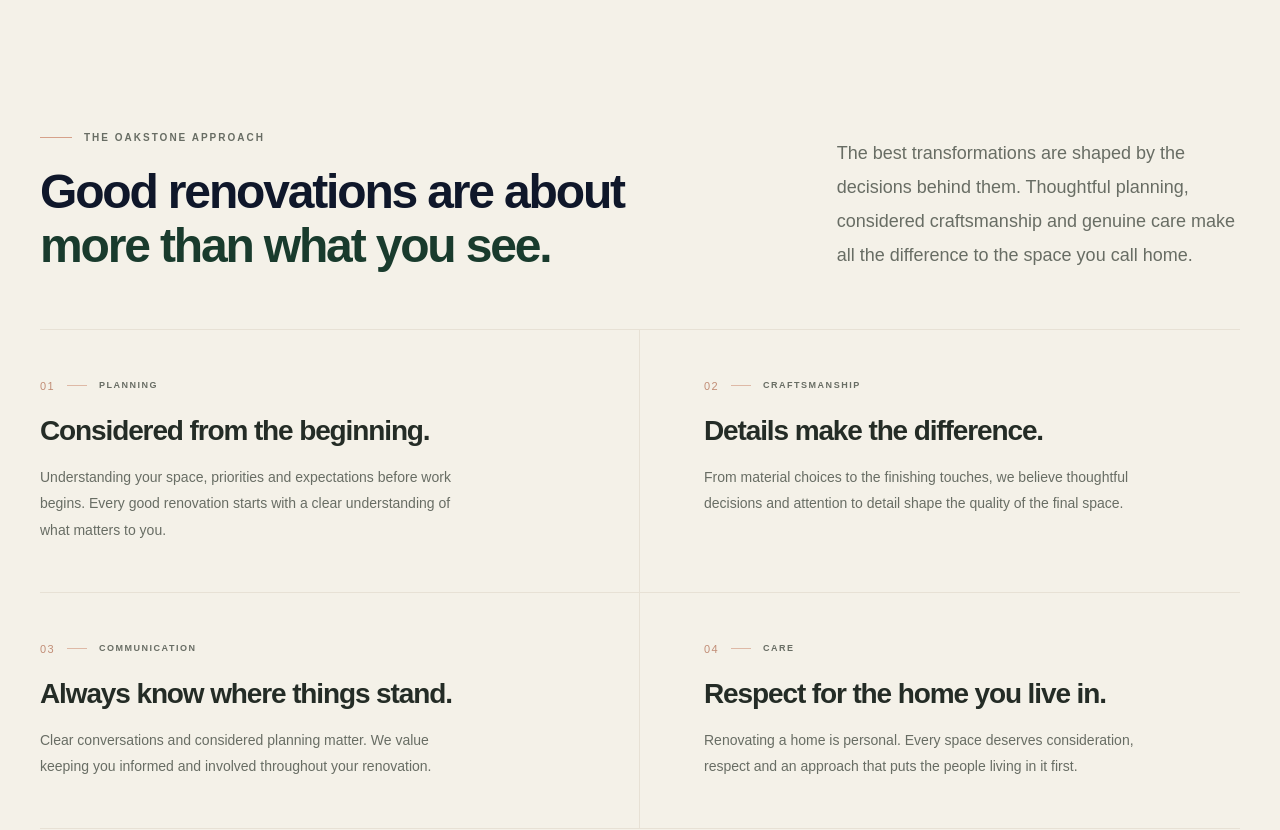
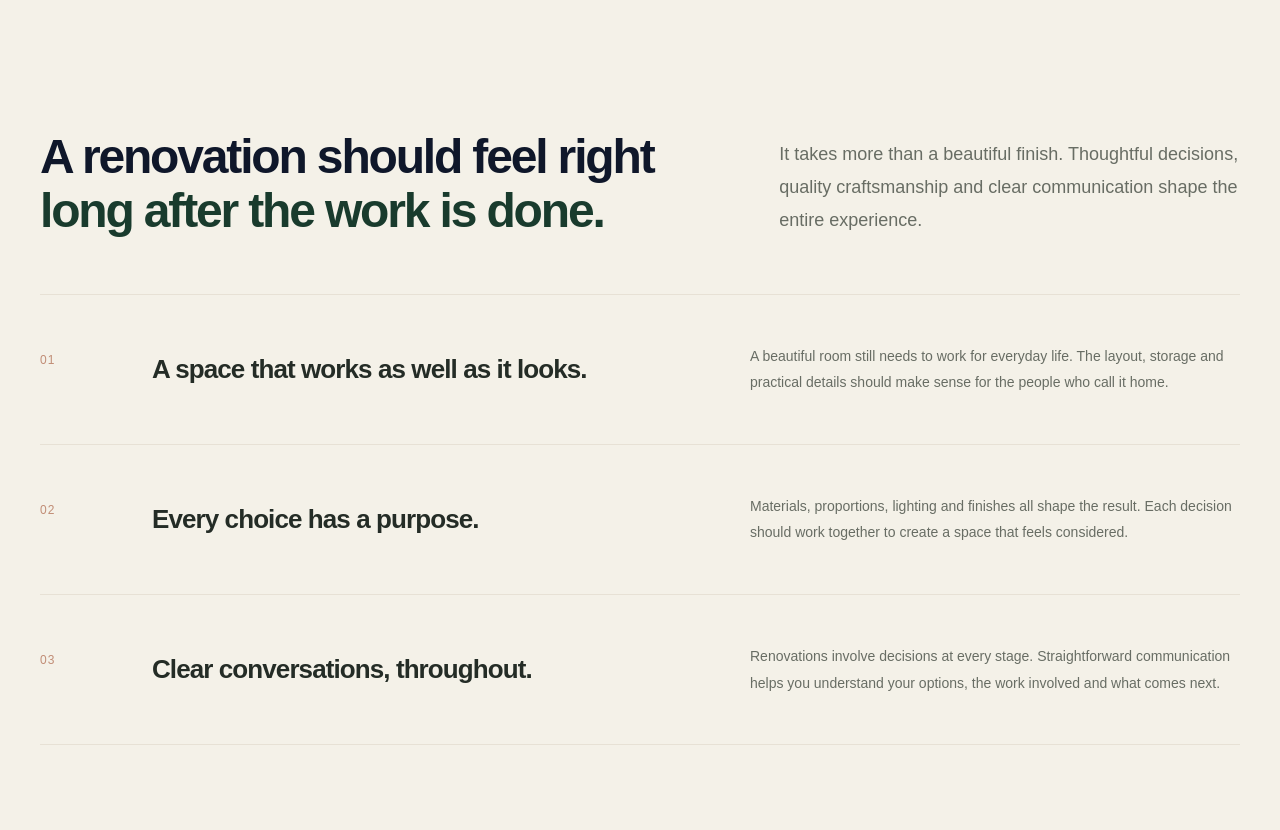
Before and after one commit to dharanshetty05/Oakstone-Renovations, a Next.js app: page / in a window 1280 px wide. Shown: the part 4220-5050 px from the top of the page. Built offline with nearby package versions, Linux system fonts and the light colour scheme.

Commit message:
feat: Updated WhyUS section

```diff
--- a/src/components/sections/WhyChooseUs.tsx
+++ b/src/components/sections/WhyChooseUs.tsx
@@ -9,38 +9,28 @@ import { cn } from "@/lib/utils";
 const principles = [
   {
     number: "01",
-    category: "PLANNING",
-    title: "Considered from the beginning.",
+    title: "A space that works as well as it looks.",
     description:
-      "Understanding your space, priorities and expectations before work begins. Every good renovation starts with a clear understanding of what matters to you.",
+      "A beautiful room still needs to work for everyday life. The layout, storage and practical details should make sense for the people who call it home.",
   },
   {
     number: "02",
-    category: "CRAFTSMANSHIP",
-    title: "Details make the difference.",
+    title: "Every choice has a purpose.",
     description:
-      "From material choices to the finishing touches, we believe thoughtful decisions and attention to detail shape the quality of the final space.",
+      "Materials, proportions, lighting and finishes all shape the result. Each decision should work together to create a space that feels considered.",
   },
   {
     number: "03",
-    category: "COMMUNICATION",
-    title: "Always know where things stand.",
+    title: "Clear conversations, throughout.",
     description:
-      "Clear conversations and considered planning matter. We value keeping you informed and involved throughout your renovation.",
-  },
-  {
-    number: "04",
-    category: "CARE",
-    title: "Respect for the home you live in.",
-    description:
-      "Renovating a home is personal. Every space deserves consideration, respect and an approach that puts the people living in it first.",
+      "Renovations involve decisions at every stage. Straightforward communication helps you understand your options, the work involved and what comes next.",
   },
 ];
 
 const revealVariants = {
   hidden: {
     opacity: 0,
-    y: 20,
+    y: 18,
   },
   visible: {
     opacity: 1,
@@ -72,11 +62,11 @@ export function WhyChooseUs() {
     >
       <div className={cn(layout.container, layout.section)}>
 
-        {/* SECTION INTRODUCTION */}
+        {/* INTRODUCTION */}
 
-        <div className="grid grid-cols-1 items-end gap-7 border-b border-[#E7E1D5] pb-10 md:grid-cols-[1.3fr_0.7fr] md:gap-12 lg:pb-14">
+        <div className="grid grid-cols-1 items-end gap-6 border-b border-[#E7E1D5] pb-10 md:grid-cols-[1.2fr_0.8fr] md:gap-12 lg:pb-14">
 
-          {/* Heading */}
+          {/* Main heading */}
 
           <motion.div
             initial={shouldReduceMotion ? false : "hidden"}
@@ -84,29 +74,21 @@ export function WhyChooseUs() {
             viewport={{ once: true, amount: 0.3 }}
             variants={revealVariants}
           >
-            <div className="mb-5 flex items-center gap-3">
-              <span className="h-px w-8 bg-[#D6A18A]" />
-
-              <span className="font-[family-name:var(--font-manrope)] text-[10px] font-semibold uppercase tracking-[0.2em] text-[#686D64]">
-                The Oakstone Approach
-              </span>
-            </div>
-
             <h2
               id="why-choose-us-heading"
               className={cn(
                 typography.h2,
-                "max-w-[700px] leading-[1.12] tracking-[-0.045em]"
+                "max-w-[760px] leading-[1.12] tracking-[-0.045em]"
               )}
             >
-              Good renovations are about{" "}
+              A renovation should feel right{" "}
               <span className="text-[#193B2D]">
-                more than what you see.
+                long after the work is done.
               </span>
             </h2>
           </motion.div>
 
-          {/* Supporting copy */}
+          {/* Supporting description */}
 
           <motion.p
             initial={shouldReduceMotion ? false : "hidden"}
@@ -118,60 +100,45 @@ export function WhyChooseUs() {
             }}
             className={cn(
               typography.sectionDescription,
-              "max-w-[430px] leading-[1.9] text-[#686D64] md:justify-self-end"
+              "w-full max-w-[500px] leading-[1.85] text-[#686D64] md:justify-self-end"
             )}
           >
-            The best transformations are shaped by the
-            decisions behind them. Thoughtful planning,
-            considered craftsmanship and genuine care
-            make all the difference to the space you call home.
+            It takes more than a beautiful finish.
+            Thoughtful decisions, quality craftsmanship
+            and clear communication shape the entire experience.
           </motion.p>
         </div>
 
-        {/* RENOVATION PRINCIPLES */}
+        {/* THREE PRINCIPLES */}
 
         <motion.div
           initial={shouldReduceMotion ? false : "hidden"}
           whileInView="visible"
           viewport={{ once: true, amount: 0.12 }}
           variants={shouldReduceMotion ? undefined : listVariants}
-          className="grid grid-cols-1 md:grid-cols-2"
+          className="flex flex-col"
         >
-          {principles.map((principle, index) => (
+          {principles.map((principle) => (
             <motion.article
               key={principle.number}
               variants={shouldReduceMotion ? undefined : revealVariants}
-              className={cn(
-                "group relative border-b border-[#E7E1D5] py-8 sm:py-10 lg:py-12",
-                index % 2 === 0 &&
-                  "md:border-r md:border-r-[#E7E1D5] md:pr-10 lg:pr-16",
-                index % 2 !== 0 &&
-                  "md:pl-10 lg:pl-16"
-              )}
+              className="group grid grid-cols-[42px_1fr] gap-x-5 gap-y-3 border-b border-[#E7E1D5] py-8 sm:grid-cols-[52px_1fr] sm:gap-x-7 sm:py-10 lg:grid-cols-[72px_0.95fr_1.05fr] lg:items-center lg:gap-x-10 lg:py-12"
             >
-              {/* Number and category */}
+              {/* Number */}
 
-              <div className="mb-5 flex items-center gap-3">
-                <span className="font-[family-name:var(--font-manrope)] text-[11px] font-medium tracking-[0.12em] text-[#C18D76]">
-                  {principle.number}
-                </span>
-
-                <span className="h-px w-5 bg-[#D6A18A]/70" />
-
-                <span className="font-[family-name:var(--font-manrope)] text-[9px] font-semibold tracking-[0.17em] text-[#686D64]">
-                  {principle.category}
-                </span>
-              </div>
+              <span className="row-span-2 pt-1 font-[family-name:var(--font-manrope)] text-[12px] font-medium tracking-[0.1em] text-[#C18D76] lg:row-span-1 lg:self-start lg:pt-2">
+                {principle.number}
+              </span>
 
               {/* Title */}
 
-              <h3 className="max-w-[430px] font-[family-name:var(--font-manrope)] text-[22px] font-semibold leading-[1.2] tracking-[-0.04em] text-[#242C26] transition-colors duration-300 group-hover:text-[#193B2D] sm:text-[25px] lg:text-[28px]">
+              <h3 className="max-w-[500px] font-[family-name:var(--font-manrope)] text-[21px] font-semibold leading-[1.25] tracking-[-0.035em] text-[#242C26] transition-colors duration-300 group-hover:text-[#193B2D] sm:text-[24px] lg:text-[26px]">
                 {principle.title}
               </h3>
 
               {/* Description */}
 
-              <p className="mt-4 max-w-[440px] font-[family-name:var(--font-manrope)] text-[13px] leading-[1.9] text-[#686D64] sm:text-sm">
+              <p className="max-w-[490px] font-[family-name:var(--font-manrope)] text-[13px] leading-[1.9] text-[#686D64] sm:text-sm lg:justify-self-end">
                 {principle.description}
               </p>
             </motion.article>
```
